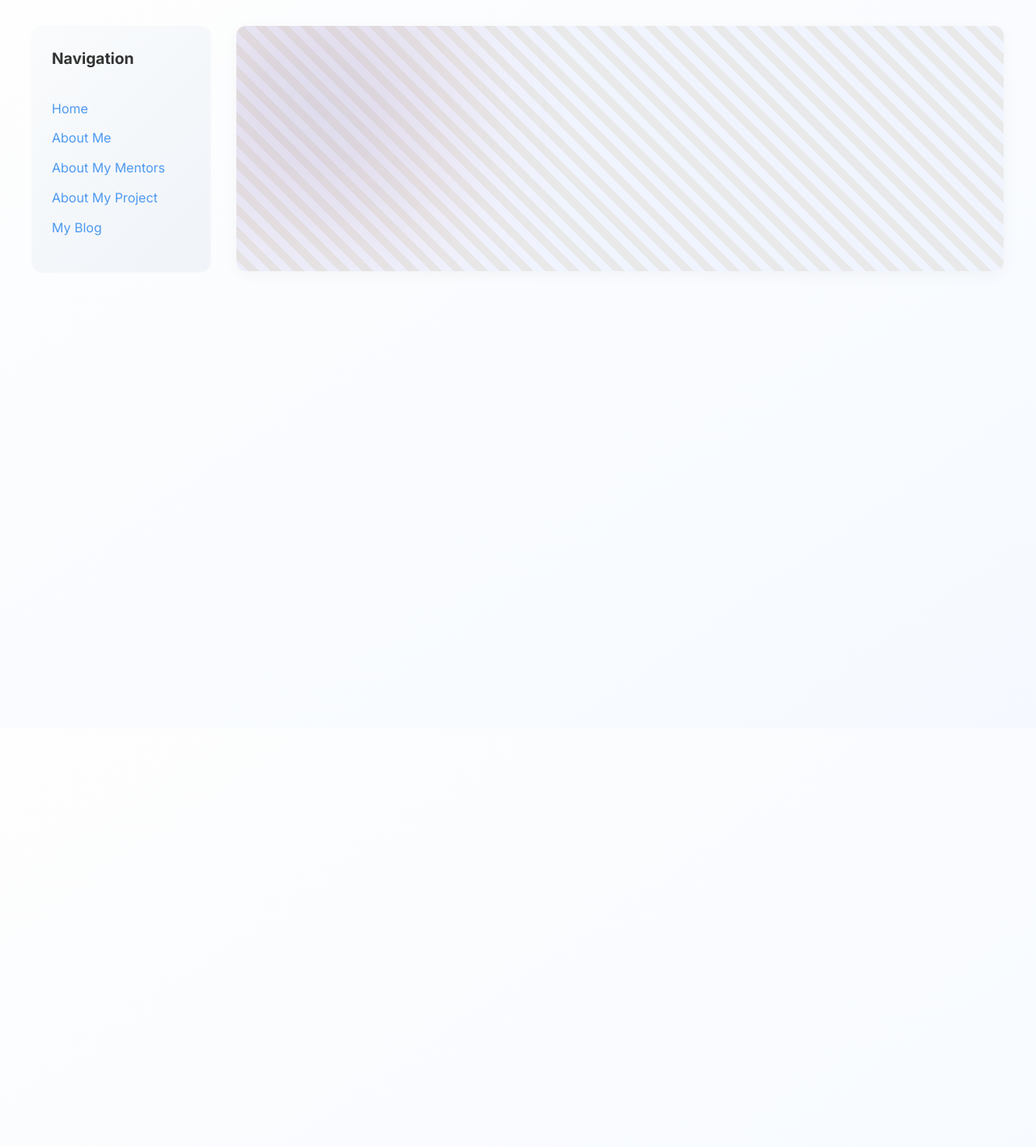
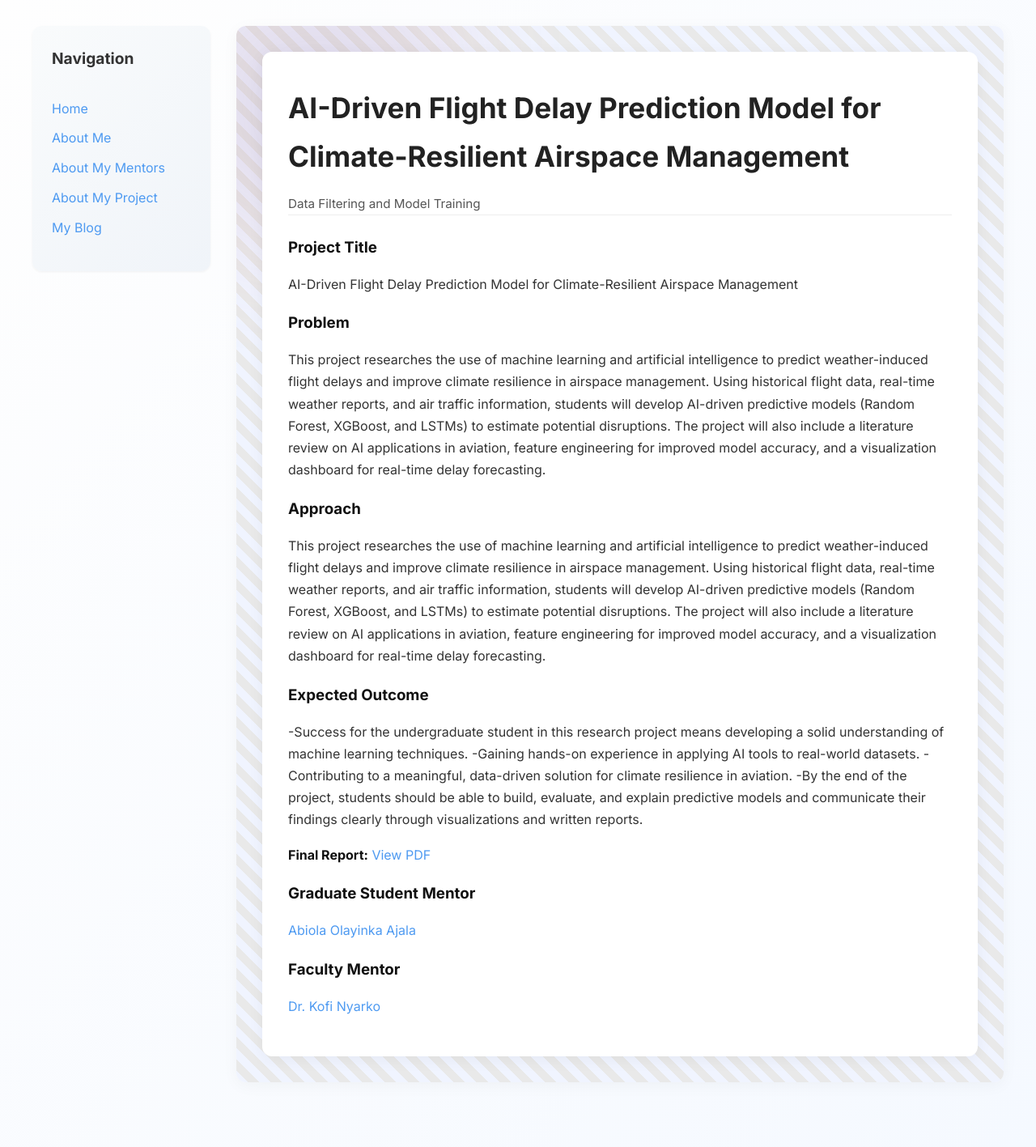
Before and after one commit to rajbariyaa/rajbariyaa.github.io, a Jekyll site: the page built from pages/about-my-project.md, in a window 1280 px wide. Shown: the whole page at 81% size. Built offline with Jekyll 4.4.1, drawn with Linux system fonts in a browser that asks for light colours; our own code applies the rules of GitHub Pages for plain Markdown files; before the commit the page ends 900 px from its top, so only the background shows below that.

Commit message:
Update about-my-project.md

```diff
--- a/pages/about-my-project.md
+++ b/pages/about-my-project.md
@@ -13,10 +13,10 @@ approach: |
   This project researches the use of machine learning and artificial intelligence to predict weather-induced flight delays and improve climate resilience in airspace management. Using historical flight data, real-time weather reports, and air traffic information, students will develop AI-driven predictive models (Random Forest, XGBoost, and LSTMs) to estimate potential disruptions. The project will also include a literature review on AI applications in aviation, feature engineering for improved model accuracy, and a visualization dashboard for real-time delay forecasting.
 
 outcome: |
-  -Success for the undergraduate student in this research project means developing a solid understanding of machine learning techniques
--Gaining hands-on experience in applying AI tools to real-world datasets
--Contributing to a meaningful, data-driven solution for climate resilience in aviation
--By the end of the project, students should be able to build, evaluate, and explain predictive models and communicate their findings clearly through visualizations and written reports.
+  -Success for the undergraduate student in this research project means developing a solid understanding of machine learning techniques.
+  -Gaining hands-on experience in applying AI tools to real-world datasets.
+  -Contributing to a meaningful, data-driven solution for climate resilience in aviation.
+  -By the end of the project, students should be able to build, evaluate, and explain predictive models and communicate their findings clearly through visualizations and written reports.
 
 final_report_url: https://dl.icdst.org/pdfs/files/22e390b2eb0c8e951f3a742fda5b2d1d.pdf
 
```
